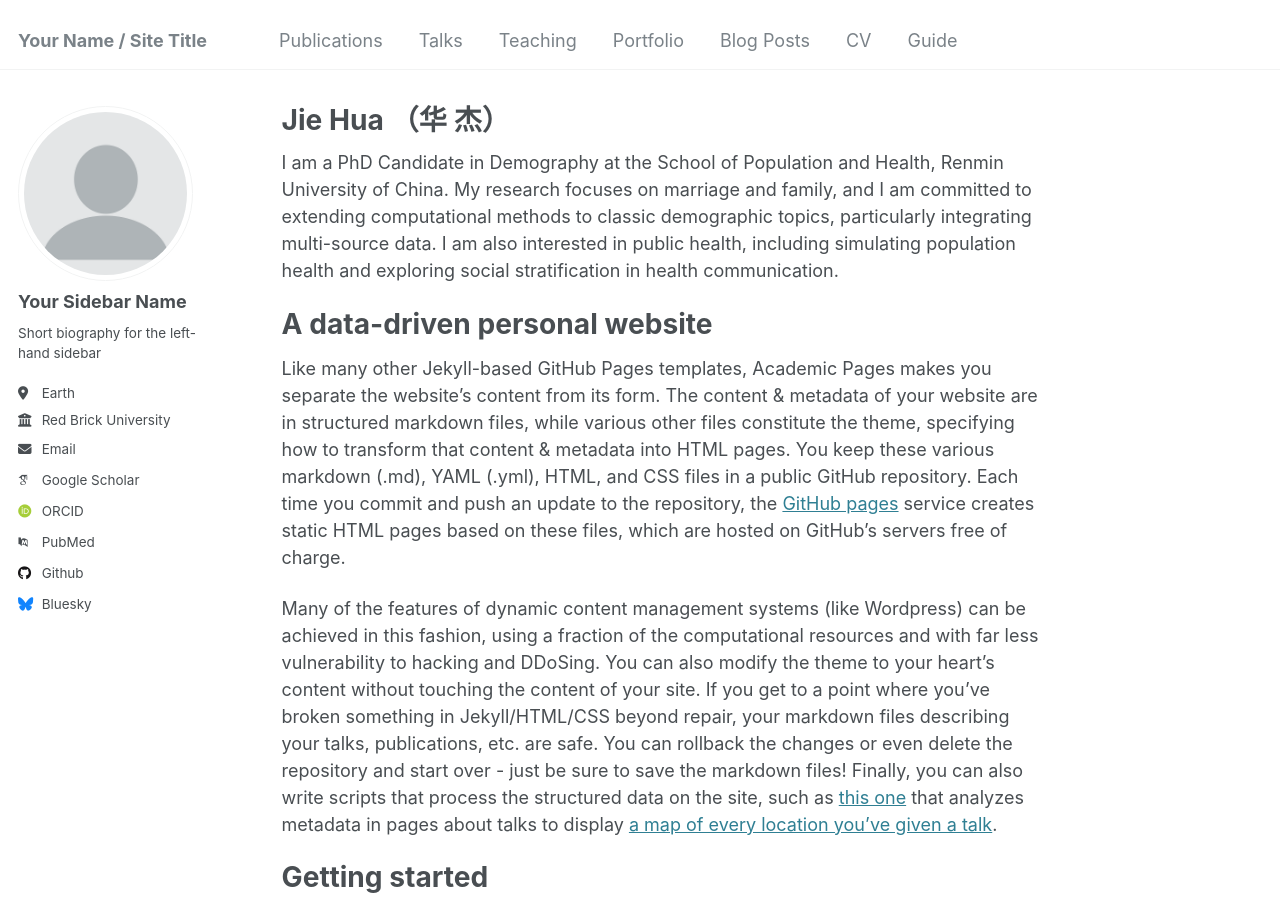
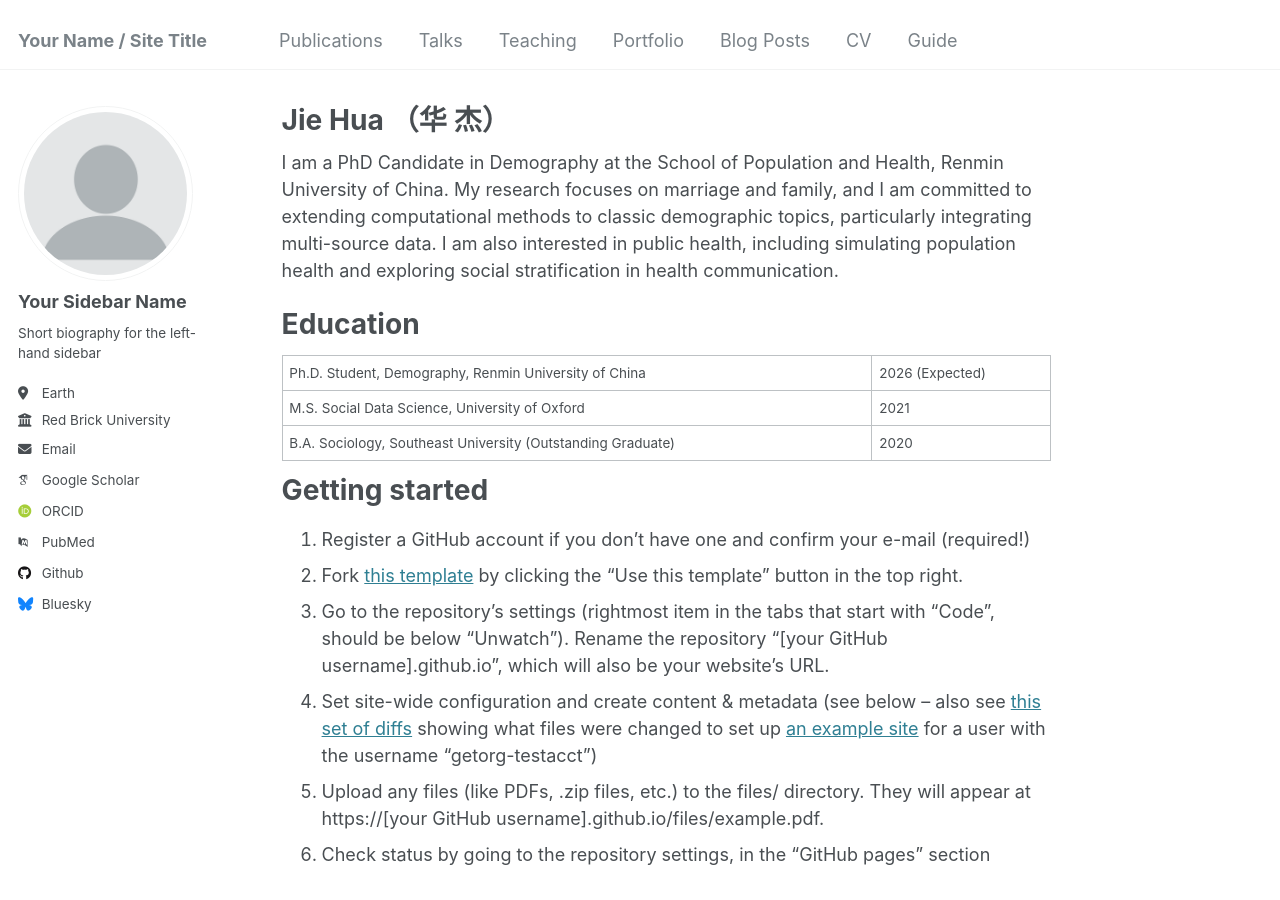
Before and after one commit to jiehua-css/jiehua-css.github.io, a Jekyll site: the page built from _pages/about.md, in a window 1280 px wide and 900 px high. Built offline with Jekyll 4.4.1, drawn with Linux system fonts in a browser that asks for light colours; some web fonts are replaced.

Commit message:
Update about.md

```diff
--- a/_pages/about.md
+++ b/_pages/about.md
@@ -9,11 +9,22 @@ redirect_from:
 
 I am a PhD Candidate in Demography at the School of Population and Health, Renmin University of China. My research focuses on marriage and family, and I am committed to extending computational methods to classic demographic topics, particularly integrating multi-source data. I am also interested in public health, including simulating population health and exploring social stratification in health communication.
 
-A data-driven personal website
+Education
 ======
-Like many other Jekyll-based GitHub Pages templates, Academic Pages makes you separate the website's content from its form. The content & metadata of your website are in structured markdown files, while various other files constitute the theme, specifying how to transform that content & metadata into HTML pages. You keep these various markdown (.md), YAML (.yml), HTML, and CSS files in a public GitHub repository. Each time you commit and push an update to the repository, the [GitHub pages](https://pages.github.com/) service creates static HTML pages based on these files, which are hosted on GitHub's servers free of charge.
-
-Many of the features of dynamic content management systems (like Wordpress) can be achieved in this fashion, using a fraction of the computational resources and with far less vulnerability to hacking and DDoSing. You can also modify the theme to your heart's content without touching the content of your site. If you get to a point where you've broken something in Jekyll/HTML/CSS beyond repair, your markdown files describing your talks, publications, etc. are safe. You can rollback the changes or even delete the repository and start over - just be sure to save the markdown files! Finally, you can also write scripts that process the structured data on the site, such as [this one](https://github.com/academicpages/academicpages.github.io/blob/master/talkmap.ipynb) that analyzes metadata in pages about talks to display [a map of every location you've given a talk](https://academicpages.github.io/talkmap.html).
+<table>
+  <tr>
+    <td>Ph.D. Student, Demography, Renmin University of China</td>
+    <td>2026 (Expected)</td>
+  </tr>
+  <tr>
+    <td>M.S. Social Data Science, University of Oxford</td>
+    <td>2021</td>
+  </tr>
+  <tr>
+    <td>B.A. Sociology, Southeast University (Outstanding Graduate)</td>
+    <td>2020</td>
+  </tr>
+</table>
 
 Getting started
 ======
```
